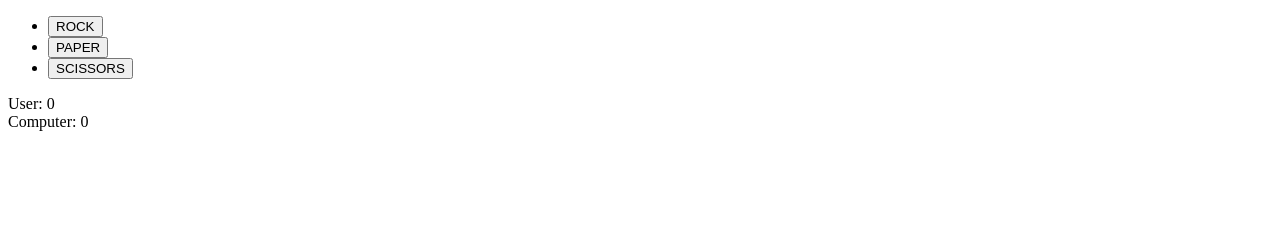
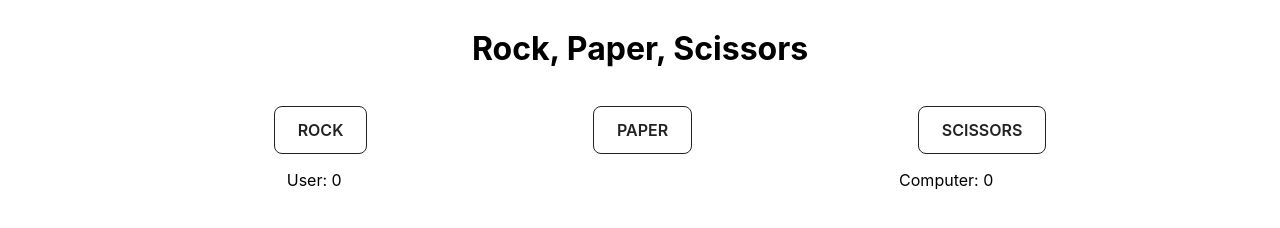
Before and after one commit to brettsm/rock-paper-scissors, a plain HTML site: page index.html in a window 1280 px wide. Drawn offline with Linux system fonts and the light colour scheme.

Commit message:
Add some styles

```diff
--- a/index.html
+++ b/index.html
@@ -5,8 +5,10 @@
     <meta name="viewport" content="width=device-width, initial-scale=1.0">
     <title>Document</title>
     <script src="scripts/rps-game.js" defer></script>
+    <link rel="stylesheet" href="styles.css">
 </head>
 <body>
+    <h1>Rock, Paper, Scissors</h1>
     <ul class="rps-button">
         <li><button id="rock-button">ROCK</button></li>
         <li><button id="paper-button">PAPER</button></li>
--- /dev/null
+++ b/styles.css
@@ -0,0 +1,66 @@
+button {
+    background-color: #FFFFFF;
+    border: 1px solid #222222;
+    border-radius: 8px;
+    box-sizing: border-box;
+    color: #222222;
+    cursor: pointer;
+    display: inline-block;
+    font-family: Circular,-apple-system,BlinkMacSystemFont,Roboto,"Helvetica Neue",sans-serif;
+    font-size: 16px;
+    font-weight: 600;
+    line-height: 20px;
+    margin: 0;
+    outline: none;
+    padding: 13px 23px;
+    position: relative;
+    text-align: center;
+    text-decoration: none;
+    touch-action: manipulation;
+    transition: box-shadow .2s,-ms-transform .1s,-webkit-transform .1s,transform .1s;
+    user-select: none;
+    -webkit-user-select: none;
+    width: auto;
+}
+
+button:focus-visible {
+  box-shadow: #222222 0 0 0 2px, rgba(255, 255, 255, 0.8) 0 0 0 4px;
+  transition: box-shadow .2s;
+}
+
+button:active {
+  background-color: #F7F7F7;
+  border-color: #000000;
+  transform: scale(.96);
+}
+
+button:disabled {
+  border-color: #DDDDDD;
+  color: #DDDDDD;
+  cursor: not-allowed;
+  opacity: 1;
+}
+
+ul {
+    list-style-type: none;
+    display: flex;
+    justify-content: space-evenly;
+}
+
+.result-display {
+    display: flex;
+    justify-content: space-around;
+}
+
+#user-score, #computer-score, h1 {
+    font-family: Circular,-apple-system,BlinkMacSystemFont,Roboto,"Helvetica Neue",sans-serif;
+}
+
+body {
+    display: flex;
+    flex-direction: column;
+}
+
+h1 {
+    align-self: center;
+}
```
